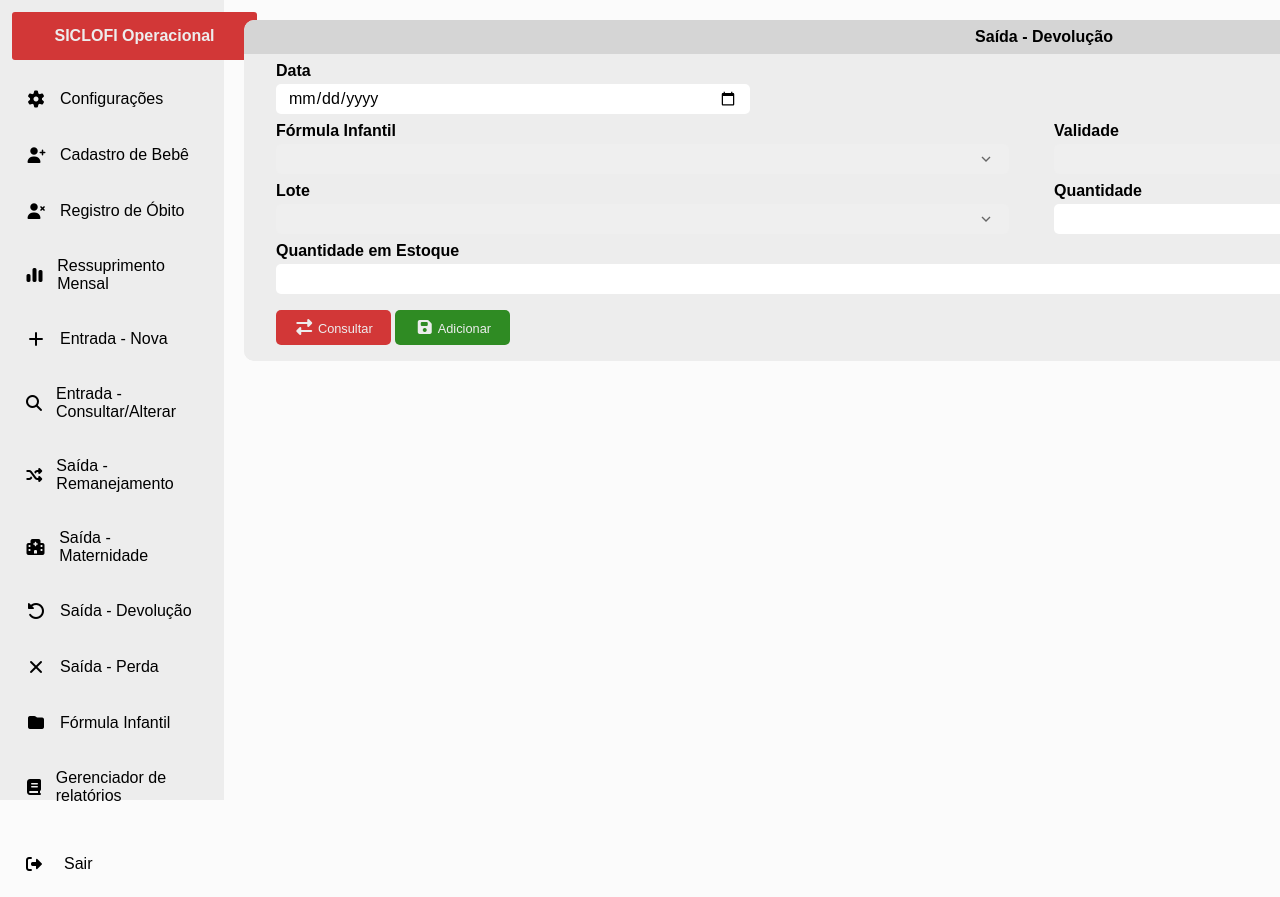
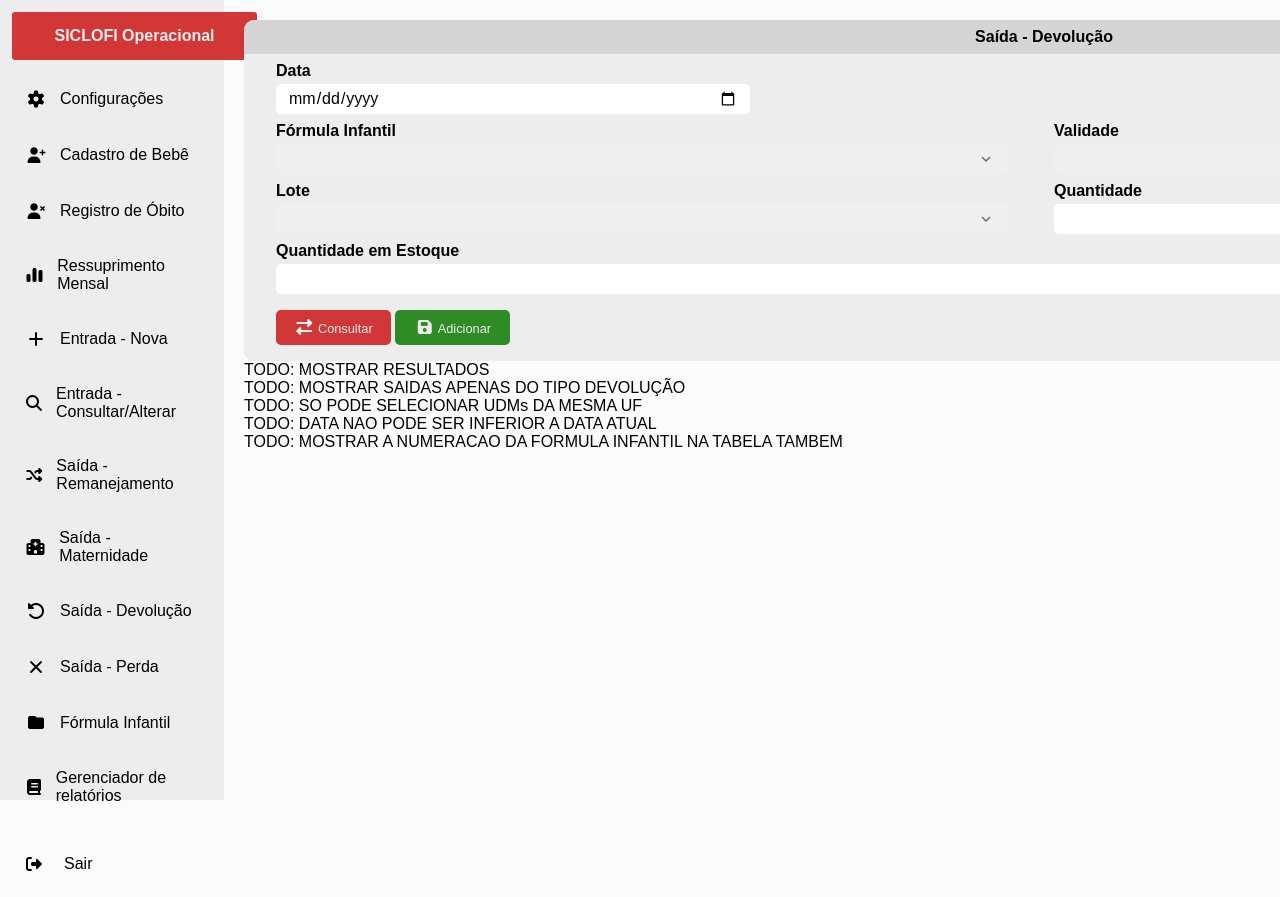
Before and after one commit to theguutti/siclofi, a PHP site: page /siclofi/pages/saidaReturn.php in a window 1280 px wide; the page is wider, and only the part inside the window is pictured. Run offline with PHP 8.4, Linux system fonts and the light colour scheme; the visitor is signed in with stand-in values (Sample User, id 1); tables that the repository leaves empty or names only in its code hold one stand-in row (values such as "Sample post"); lists and menus that the app fills with data are empty; some libraries are stand-ins or nearby versions.

Commit message:
Update saidaReturn.php

```diff
--- a/pages/saidaReturn.php
+++ b/pages/saidaReturn.php
@@ -275,6 +275,11 @@ verificarLogin();
             </div>
 
         </div>
+        TODO: MOSTRAR RESULTADOS<br>
+        TODO: MOSTRAR SAIDAS APENAS DO TIPO DEVOLUÇÃO<br>
+        TODO: SO PODE SELECIONAR UDMs DA MESMA UF<br>
+        TODO: DATA NAO PODE SER INFERIOR A DATA ATUAL<br>
+        TODO: MOSTRAR A NUMERACAO DA FORMULA INFANTIL NA TABELA TAMBEM
     </main>
 
     <script src="../js/forms.js"></script>
```
